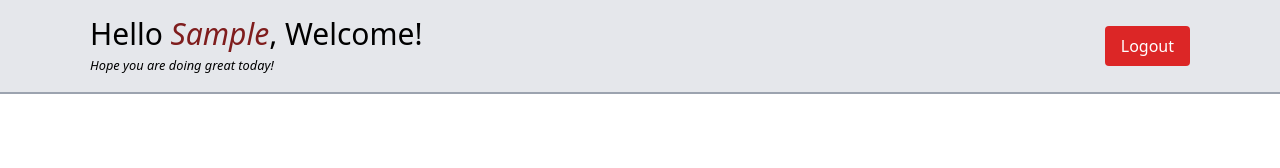
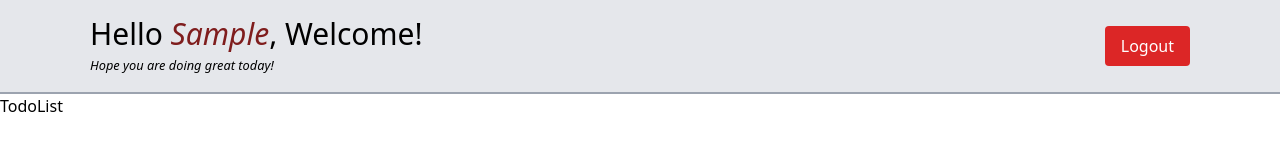
Before and after one commit to cembicakci/popupsmart-practicum-case, a React (Create React App) app: page / in a window 1280 px wide. Both pictures are taken after typing "Sample" into the empty fields and a click on the button "Login". Shown: the top 168 px of the page. Built offline with nearby package versions, Linux system fonts and the light colour scheme.

Commit message:
added Todolist

```diff
--- /dev/null
+++ b/src/components/Content.js
@@ -0,0 +1,13 @@
+import React from 'react'
+import TodoList from './TodoList'
+
+function Content() {
+  return (
+    <section>
+
+        <TodoList />
+    </section>
+  )
+}
+
+export default Content
--- a/src/components/Header.js
+++ b/src/components/Header.js
@@ -15,13 +15,15 @@ function Header() {
     }
 
     return (
-        <header className='flex items-center justify-between max-w-[1100px] mx-auto py-4'>
-            <div>
-                <h1 className='text-3xl'>Hello <span className='text-red-900 italic'>{nameText}</span>, Welcome!</h1>
-                <small className='italic'>Hope you are doing great today!</small>
+        <header className='bg-gray-200 border-b-2 border-gray-400'>
+            <div className='flex items-center justify-between max-w-[1100px] mx-auto py-4'>
+                <div>
+                    <h1 className='text-3xl'>Hello <span className='text-red-900 italic'>{nameText}</span>, Welcome!</h1>
+                    <small className='italic'>Hope you are doing great today!</small>
+                </div>
+
+                <button className='px-4 py-2 inline-block bg-red-600 text-white rounded hover:bg-red-800 hover:transition-all' onClick={handleClick}>Logout</button>
             </div>
-
-            <button className='px-4 py-2 inline-block bg-red-600 text-white rounded hover:bg-red-800 hover:transition-all' onClick={handleClick}>Logout</button>
         </header>
     )
 }
--- /dev/null
+++ b/src/components/TodoList.js
@@ -0,0 +1,9 @@
+import React from 'react'
+
+function TodoList() {
+  return (
+    <div>TodoList</div>
+  )
+}
+
+export default TodoList
--- a/src/pages/Home.js
+++ b/src/pages/Home.js
@@ -1,11 +1,13 @@
 import Header from "../components/Header"
+import Content from "../components/Content"
 
 function Home() {
 
   return (
-    <main className='bg-gray-200 border-b-2 border-gray-400'>
+    <div>
       <Header />
-    </main>
+      <Content />
+    </div>
   )
 }
 
```
